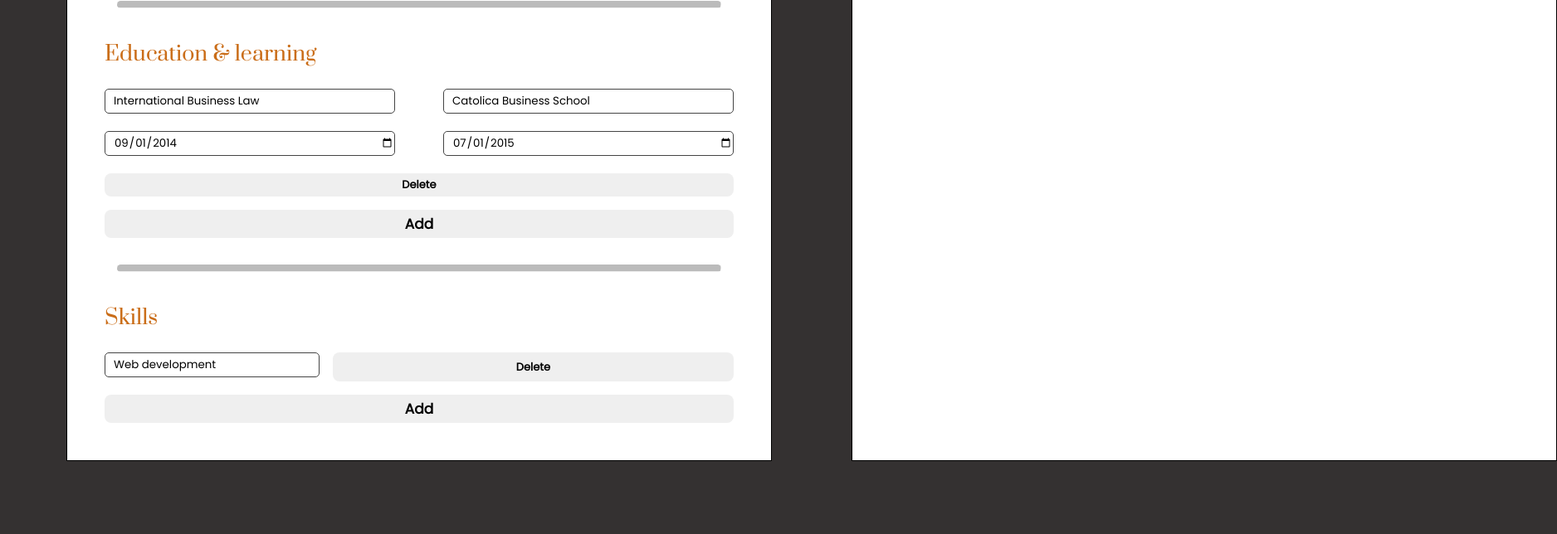
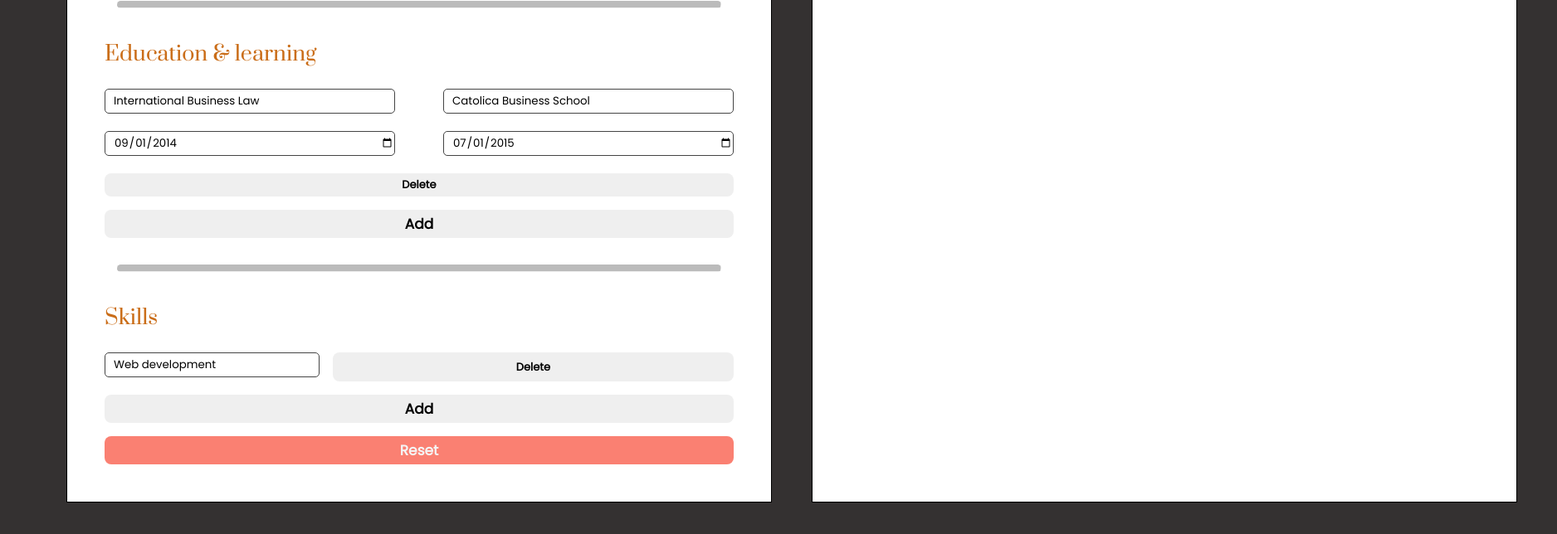
Before and after one commit to blancpain/cv-generator, a React (Create React App) app: page / in a window 1280 px wide. Shown: the part 740-1384 px from the top of the page at 83% size, 1876 px wide, since content can reach past the window. Built offline with nearby package versions, Linux system fonts and the light colour scheme.

Commit message:
Add reset form button

```diff
--- a/src/App.js
+++ b/src/App.js
@@ -76,6 +76,17 @@ export default class App extends Component {
       ],
     };
   }
+
+  resetForm = () => {
+    this.setState({
+      workExperience: [],
+      workInputElements: [],
+      education: [],
+      educationInputElements: [],
+      skills: [],
+      skillsInputElements: [],
+    });
+  };
 
   handlePersonalInfoChange = (e) => {
     const { value, name } = e.target;
@@ -372,6 +383,9 @@ export default class App extends Component {
             <h1 className="title">Skills</h1>
             {allSkillsInputs}
             <Add tag="skills" addElement={this.addElement} />
+            <button className="reset" onClick={this.resetForm}>
+              Reset
+            </button>
           </section>
         </div>
         <div className="content--CV">
--- a/src/styles/styles.css
+++ b/src/styles/styles.css
@@ -13,7 +13,7 @@
 .content--container {
   margin: 5rem;
   display: flex;
-  gap: 6rem;
+  gap: 3rem;
   justify-content: space-around;
 }
 
@@ -179,7 +179,8 @@ input[type="url"] {
 }
 
 button.add,
-button.delete {
+button.delete,
+button.reset {
   font-weight: 600;
   padding: 4px;
   font-family: var(--free-text-font);
@@ -188,7 +189,8 @@ button.delete {
   border-radius: 8px;
 }
 
-button.add {
+button.add,
+button.reset {
   font-size: 17px;
   width: 100%;
 }
@@ -198,8 +200,15 @@ button.delete {
   font-size: 13px;
 }
 
+button.reset {
+  margin-top: 1rem;
+  background-color: salmon;
+  color: whitesmoke;
+}
+
 button.add:hover,
-button.delete:hover {
+button.delete:hover,
+button.reset:hover {
   filter: opacity(55%);
 }
 
```
